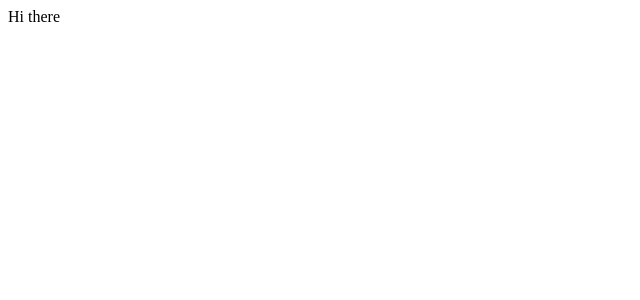
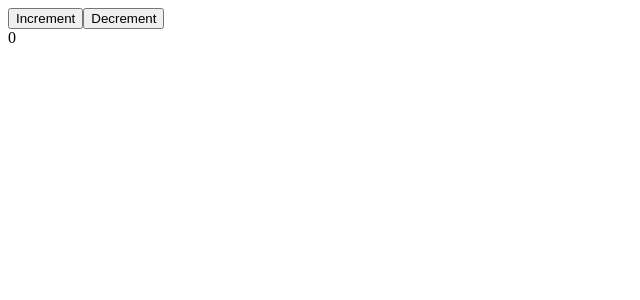
Before and after one commit to gurugu-learning-projects/stephen.grider---typescript, a React (Create React App) app in the folder react-redux-ts/: page / in a window 1280 px wide. Shown: the top 300 px of the page, without its empty margins (0-640 px from the left). Built offline with nearby package versions, Linux system fonts and the light colour scheme.

Commit message:
Add buttons

```diff
--- a/react-redux-ts/src/index.tsx
+++ b/react-redux-ts/src/index.tsx
@@ -6,8 +6,24 @@
 }
 
 class App extends React.Component<AppProps> {
+  state = { counter: 0 };
+
+  onIncrement = (): void => {
+    this.setState({ counter: this.state.counter + 1 });
+  };
+
+  onDecrement = (): void => {
+    this.setState({ counter: this.state.counter - 1 });
+  };
+
   render() {
-    return <div>Hi there {this.props.color}</div>;
+    return (
+      <>
+        <button onClick={this.onIncrement}>Increment</button>
+        <button onClick={this.onDecrement}>Decrement</button>
+        <div>{this.state.counter}</div>
+      </>
+    );
   }
 }
 
```
